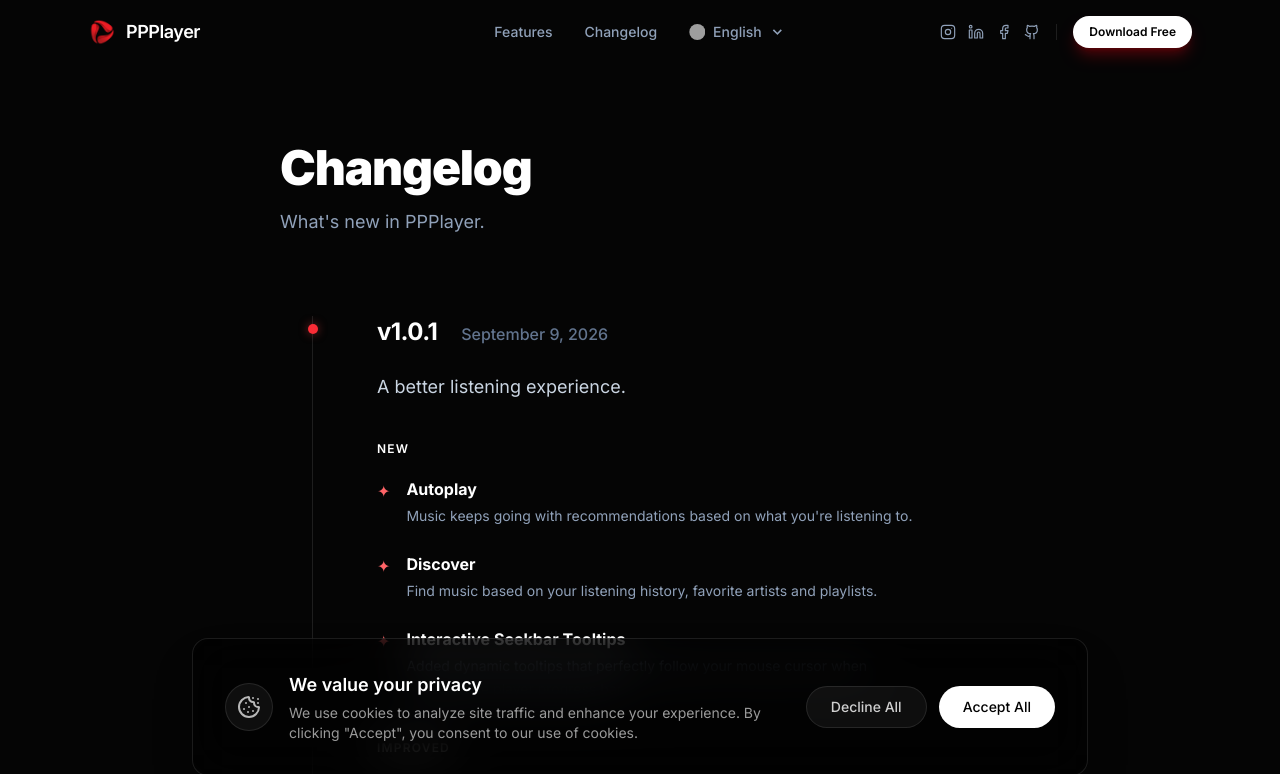
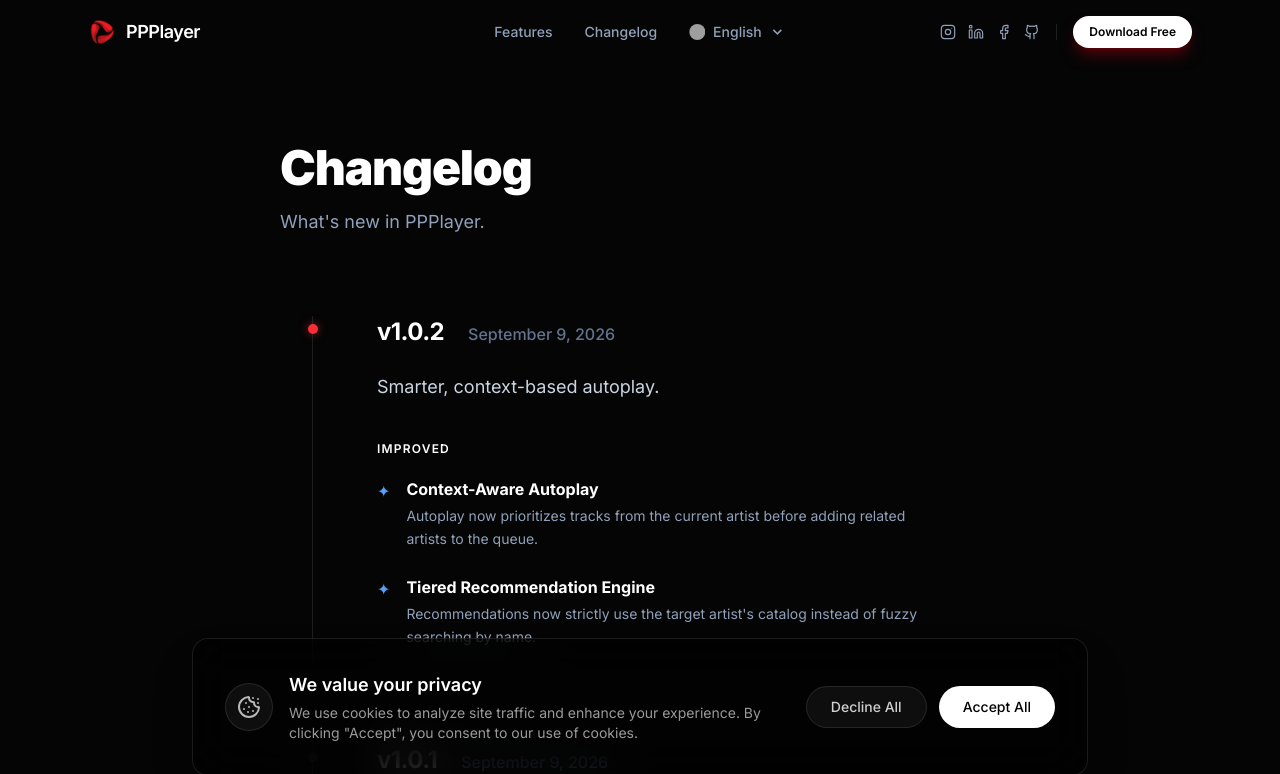
Before and after one commit to ppplayermusic/website, a Next.js app: page /en/changelog in a window 1280 px wide. Shown: the top 774 px of the page. Built offline with nearby package versions, Linux system fonts and the light colour scheme; grey boxes are pictures that could not be loaded.

Commit message:
feat: add v1.0.2 changelog entries and update macOS download link

```diff
--- a/app/[locale]/changelog/page.tsx
+++ b/app/[locale]/changelog/page.tsx
@@ -49,11 +49,46 @@ export default async function ChangelogPage({ params }: { params: Promise<{ loca
 
           <div className="relative border-l border-white/10 ml-4 md:ml-8 space-y-24">
 
-            {/* Version 1.0.1 */}
+            {/* Version 1.0.2 */}
             <div className="relative pl-8 md:pl-16">
               <div className="absolute -left-[5px] top-2 h-2.5 w-2.5 rounded-full bg-red-500 shadow-[0_0_10px_rgba(239,68,68,0.5)]" />
               <div className="flex flex-col md:flex-row md:items-baseline gap-2 md:gap-6 mb-6">
-                <h2 className="text-2xl font-bold text-white tracking-tight">{t('v1_0_1.version')}</h2>
+                <h2 className="text-2xl font-bold text-white tracking-tight">{t('v1_0_2.version')}</h2>
+                <span className="text-slate-500 font-medium">{t('v1_0_2.date')}</span>
+              </div>
+
+              <p className="text-slate-300 text-lg mb-10 leading-relaxed max-w-2xl">
+                {t('v1_0_2.desc')}
+              </p>
+
+              <div className="space-y-10">
+                <div>
+                  <h3 className="text-white text-xs font-semibold uppercase tracking-widest mb-5">{t('v1_0_1.improved')}</h3>
+                  <ul className="space-y-6">
+                    <li className="flex gap-4">
+                      <span className="text-blue-400 mt-0.5">✦</span>
+                      <div>
+                        <strong className="block text-white mb-1">{t('v1_0_2.autoplayContextTitle')}</strong>
+                        <span className="text-slate-400 text-sm leading-relaxed block max-w-lg">{t('v1_0_2.autoplayContextDesc')}</span>
+                      </div>
+                    </li>
+                    <li className="flex gap-4">
+                      <span className="text-blue-400 mt-0.5">✦</span>
+                      <div>
+                        <strong className="block text-white mb-1">{t('v1_0_2.tieredRecsTitle')}</strong>
+                        <span className="text-slate-400 text-sm leading-relaxed block max-w-lg">{t('v1_0_2.tieredRecsDesc')}</span>
+                      </div>
+                    </li>
+                  </ul>
+                </div>
+              </div>
+            </div>
+
+            {/* Version 1.0.1 */}
+            <div className="relative pl-8 md:pl-16">
+              <div className="absolute -left-[5px] top-2 h-2.5 w-2.5 rounded-full bg-white/20" />
+              <div className="flex flex-col md:flex-row md:items-baseline gap-2 md:gap-6 mb-6">
+                <h2 className="text-2xl font-bold text-white tracking-tight opacity-70">{t('v1_0_1.version')}</h2>
                 <span className="text-slate-500 font-medium">{t('v1_0_1.date')}</span>
               </div>
 
--- a/lib/constants.ts
+++ b/lib/constants.ts
@@ -8,7 +8,7 @@ export const DOWNLOAD_LINKS = {
   ios: 'https://apps.apple.com/app/ppplayer',
   android: 'https://play.google.com/store/apps/details?id=com.ppplayer',
   windows: 'https://ppplayer.com/download/windows',
-  macos: '/downloads/PPPlayer-1.0.1-macOS.dmg',
+  macos: '/downloads/PPPlayer-1.0.2-macOS.dmg',
 }
 
 // Platform data
--- a/messages/de.json
+++ b/messages/de.json
@@ -222,6 +222,15 @@
     "title": "Änderungsprotokoll",
     "subtitle": "Was ist neu bei PPPlayer.",
     "back": "← Zurück zu PPPlayer",
+    "v1_0_2": {
+      "version": "v1.0.2",
+      "date": "September 9, 2026",
+      "desc": "Smarter, context-based autoplay.",
+      "autoplayContextTitle": "Context-Aware Autoplay",
+      "autoplayContextDesc": "Autoplay now prioritizes tracks from the current artist before adding related artists to the queue.",
+      "tieredRecsTitle": "Tiered Recommendation Engine",
+      "tieredRecsDesc": "Recommendations now strictly use the target artist's catalog instead of fuzzy searching by name."
+    },
     "v1_0_1": {
       "version": "v1.0.1",
       "date": "9. September 2026",
--- a/messages/en.json
+++ b/messages/en.json
@@ -222,6 +222,15 @@
     "title": "Changelog",
     "subtitle": "What's new in PPPlayer.",
     "back": "← Back to PPPlayer",
+    "v1_0_2": {
+      "version": "v1.0.2",
+      "date": "September 9, 2026",
+      "desc": "Smarter, context-based autoplay.",
+      "autoplayContextTitle": "Context-Aware Autoplay",
+      "autoplayContextDesc": "Autoplay now prioritizes tracks from the current artist before adding related artists to the queue.",
+      "tieredRecsTitle": "Tiered Recommendation Engine",
+      "tieredRecsDesc": "Recommendations now strictly use the target artist's catalog instead of fuzzy searching by name."
+    },
     "v1_0_1": {
       "version": "v1.0.1",
       "date": "September 9, 2026",
--- a/messages/es.json
+++ b/messages/es.json
@@ -222,6 +222,15 @@
     "title": "Registro de cambios",
     "subtitle": "Novedades en PPPlayer.",
     "back": "← Volver a PPPlayer",
+    "v1_0_2": {
+      "version": "v1.0.2",
+      "date": "September 9, 2026",
+      "desc": "Smarter, context-based autoplay.",
+      "autoplayContextTitle": "Context-Aware Autoplay",
+      "autoplayContextDesc": "Autoplay now prioritizes tracks from the current artist before adding related artists to the queue.",
+      "tieredRecsTitle": "Tiered Recommendation Engine",
+      "tieredRecsDesc": "Recommendations now strictly use the target artist's catalog instead of fuzzy searching by name."
+    },
     "v1_0_1": {
       "version": "v1.0.1",
       "date": "9 de Septiembre de 2026",
--- a/messages/fr.json
+++ b/messages/fr.json
@@ -222,6 +222,15 @@
     "title": "Journal des modifications",
     "subtitle": "Quoi de neuf dans PPPlayer.",
     "back": "← Retour à PPPlayer",
+    "v1_0_2": {
+      "version": "v1.0.2",
+      "date": "September 9, 2026",
+      "desc": "Smarter, context-based autoplay.",
+      "autoplayContextTitle": "Context-Aware Autoplay",
+      "autoplayContextDesc": "Autoplay now prioritizes tracks from the current artist before adding related artists to the queue.",
+      "tieredRecsTitle": "Tiered Recommendation Engine",
+      "tieredRecsDesc": "Recommendations now strictly use the target artist's catalog instead of fuzzy searching by name."
+    },
     "v1_0_1": {
       "version": "v1.0.1",
       "date": "9 Septembre 2026",
--- a/messages/pt-BR.json
+++ b/messages/pt-BR.json
@@ -222,6 +222,15 @@
     "title": "Changelog",
     "subtitle": "O que há de novo no PPPlayer.",
     "back": "← Voltar para o PPPlayer",
+    "v1_0_2": {
+      "version": "v1.0.2",
+      "date": "9 de Setembro de 2026",
+      "desc": "Autoplay mais inteligente baseado no contexto.",
+      "autoplayContextTitle": "Autoplay Sensível ao Contexto",
+      "autoplayContextDesc": "O Autoplay agora prioriza músicas do artista atual antes de adicionar artistas relacionados à fila.",
+      "tieredRecsTitle": "Novo Motor de Recomendações",
+      "tieredRecsDesc": "As recomendações usam estritamente o catálogo do artista atual, sem buscas genéricas com erros de nome."
+    },
     "v1_0_1": {
       "version": "v1.0.1",
       "date": "9 de Setembro de 2026",
--- a/messages/ru.json
+++ b/messages/ru.json
@@ -222,6 +222,15 @@
     "title": "Список изменений",
     "subtitle": "Что нового в PPPlayer.",
     "back": "← Вернуться в PPPlayer",
+    "v1_0_2": {
+      "version": "v1.0.2",
+      "date": "September 9, 2026",
+      "desc": "Smarter, context-based autoplay.",
+      "autoplayContextTitle": "Context-Aware Autoplay",
+      "autoplayContextDesc": "Autoplay now prioritizes tracks from the current artist before adding related artists to the queue.",
+      "tieredRecsTitle": "Tiered Recommendation Engine",
+      "tieredRecsDesc": "Recommendations now strictly use the target artist's catalog instead of fuzzy searching by name."
+    },
     "v1_0_1": {
       "version": "v1.0.1",
       "date": "9 Сентября 2026",
--- a/messages/tr.json
+++ b/messages/tr.json
@@ -222,6 +222,15 @@
     "title": "Sürüm Notları",
     "subtitle": "PPPlayer'daki yenilikler.",
     "back": "← PPPlayer'a Dön",
+    "v1_0_2": {
+      "version": "v1.0.2",
+      "date": "September 9, 2026",
+      "desc": "Smarter, context-based autoplay.",
+      "autoplayContextTitle": "Context-Aware Autoplay",
+      "autoplayContextDesc": "Autoplay now prioritizes tracks from the current artist before adding related artists to the queue.",
+      "tieredRecsTitle": "Tiered Recommendation Engine",
+      "tieredRecsDesc": "Recommendations now strictly use the target artist's catalog instead of fuzzy searching by name."
+    },
     "v1_0_1": {
       "version": "v1.0.1",
       "date": "9 Eylül 2026",
```
